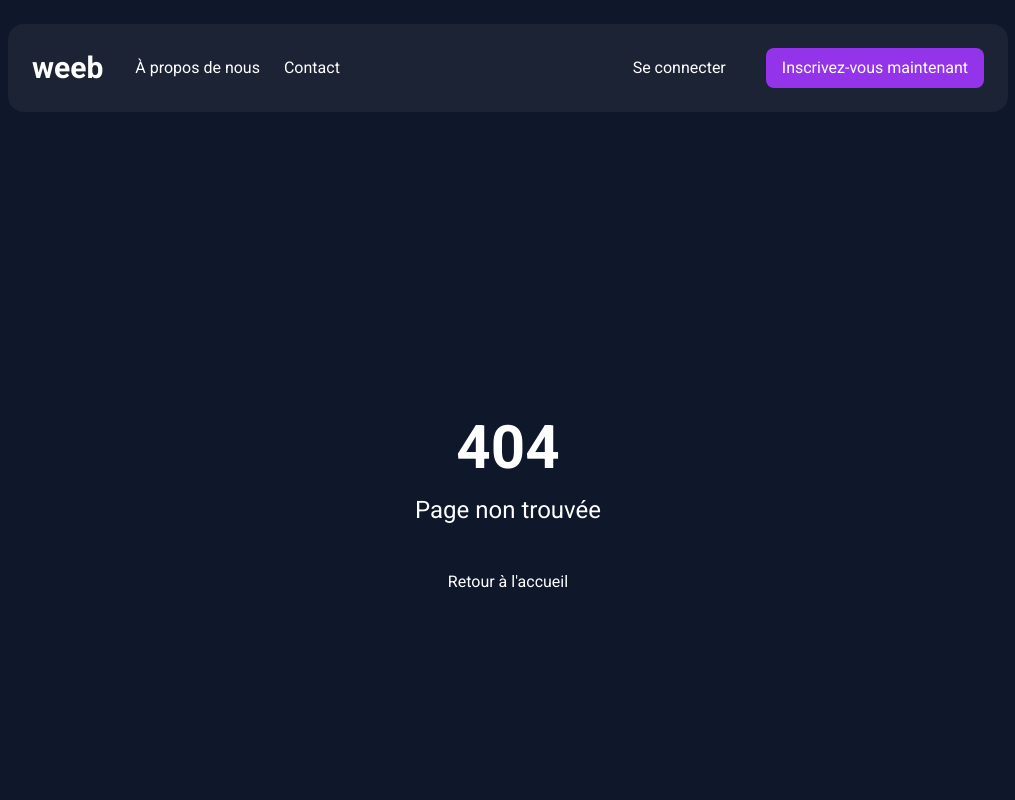
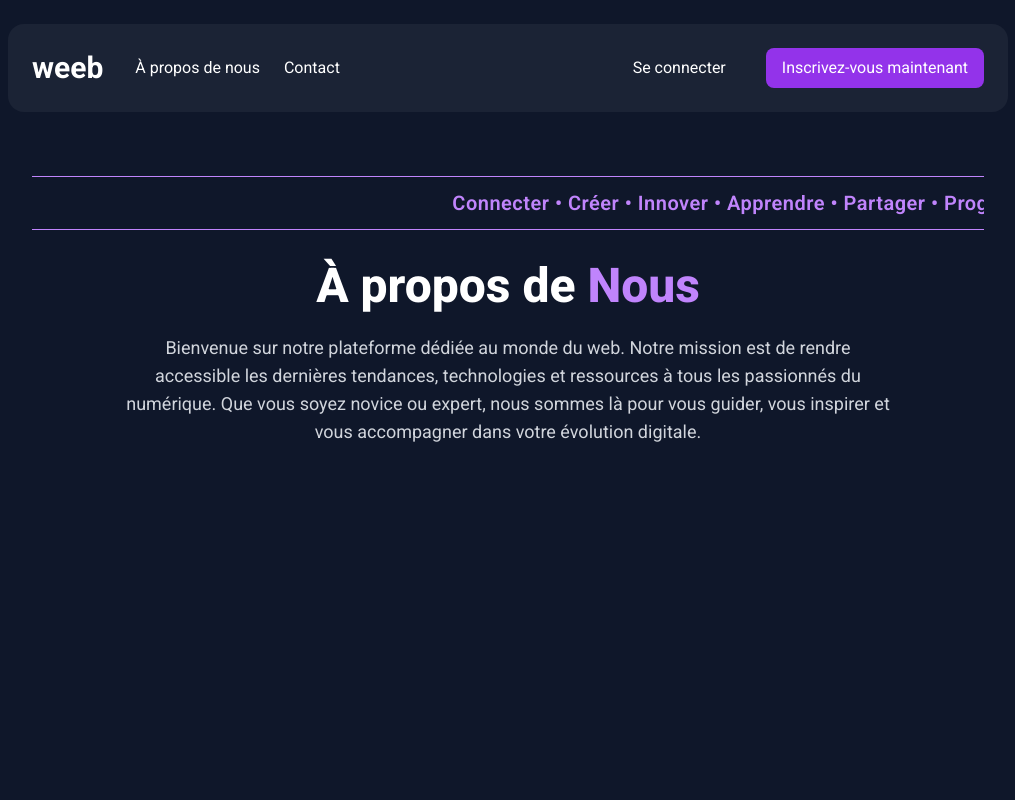
Before and after one commit to Thomas01477/weeb_thomas_roux, a React (Vite) app: page /about in a window 1280 px wide. Shown: the top 800 px of the page, without its empty margins (132-1147 px from the left). Built offline with nearby package versions, Linux system fonts and the light colour scheme.

Commit message:
feat: about us page with slider #6

```diff
--- a/src/App.jsx
+++ b/src/App.jsx
@@ -6,6 +6,7 @@ import Footer from './components/Footer.';
 import Contact from './pages/Contact';
 import Login from './pages/Login';
 import Register from './pages/Register';
+import About from './pages/About';
 
 function App() {
   return (
@@ -16,6 +17,7 @@ function App() {
         <Route path="/contact" element={<Contact />} />
         <Route path="/login" element={<Login />} />
         <Route path="/register" element={<Register />} />
+        <Route path="/about" element={<About />} />
         <Route path="*" element={<NotFound />} />
       </Routes>
       <Footer />
--- a/src/components/NavBar.jsx
+++ b/src/components/NavBar.jsx
@@ -15,7 +15,7 @@ const NavBar = () => {
         {/* Desktop Links */}
         <div className="flex justify-between items-center w-full ml-8">
           <div className="hidden md:flex items-center space-x-6">
-            <Link to="/" className="hover:text-purple-text">À propos de nous</Link>
+            <Link to="/about" className="hover:text-purple-text">À propos de nous</Link>
             <Link to="/contact" className="hover:text-purple-text">Contact</Link>
           </div>
           <div className="hidden md:flex items-center space-x-6 ml-auto">
@@ -43,7 +43,7 @@ const NavBar = () => {
       {/* Mobile Menu */}
       {isOpen && (
         <div className="flex flex-col mt-4 space-y-3 md:hidden">
-          <Link to="/" className="hover:text-purple-text" onClick={() => setIsOpen(false)}>À propos de nous</Link>
+          <Link to="/about" className="hover:text-purple-text" onClick={() => setIsOpen(false)}>À propos de nous</Link>
           <Link to="/contact" className="hover:text-purple-text" onClick={() => setIsOpen(false)}>Contact</Link>
           <Link to="/login" className="hover:text-purple-text" onClick={() => setIsOpen(false)}>Se connecter</Link>
           <Link to="/register" className="bg-purple px-4 py-2 rounded-lg hover:bg-purple-form text-center" onClick={() => setIsOpen(false)}>
--- /dev/null
+++ b/src/pages/About.jsx
@@ -0,0 +1,54 @@
+// eslint-disable-next-line no-unused-vars
+import { motion } from "framer-motion";
+
+const fadeUp = {
+  hidden: { opacity: 0, y: 40 },
+  show: { opacity: 1, y: 0, transition: { duration: 0.8, ease: "easeOut" } },
+};
+
+const AboutUs = () => {
+  return (
+    <div className="max-w-[1000px] mx-auto px-6 text-white min-h-screen flex flex-col py-16">
+
+      <div className="overflow-hidden relative w-full border-t border-b border-purple-text p-3 mb-8">
+        <motion.div
+          animate={{ x: ["100%", "-100%"] }}
+          transition={{ repeat: Infinity, duration: 20, ease: "linear" }}
+          className="whitespace-nowrap text-purple-text text-xl font-semibold tracking-wide"
+        >
+          Connecter • Créer • Innover • Apprendre • Partager • Progresser • Explorer • Imaginer • Réaliser • Connecter • Créer • Innover • Apprendre • Partager • Progresser • Explorer • Imaginer • Réaliser
+        </motion.div>
+      </div>
+      <motion.div
+        initial="hidden"
+        animate="show"
+        variants={{
+          hidden: {},
+          show: { transition: { staggerChildren: 0.2 } },
+        }}
+        className="text-center"
+      >
+        <motion.h1
+          variants={fadeUp}
+          className="text-5xl font-extrabold mb-6"
+        >
+          À propos de <span className="text-purple-text">Nous</span>
+        </motion.h1>
+
+        <motion.p
+          variants={fadeUp}
+          className="text-lg text-gray-300 max-w-3xl mx-auto"
+        >
+          Bienvenue sur notre plateforme dédiée au monde du web. Notre mission est
+          de rendre accessible les dernières tendances, technologies et
+          ressources à tous les passionnés du numérique. Que vous soyez novice
+          ou expert, nous sommes là pour vous guider, vous inspirer et vous
+          accompagner dans votre évolution digitale.
+        </motion.p>
+      </motion.div>
+
+    </div>
+  );
+};
+
+export default AboutUs;
```
